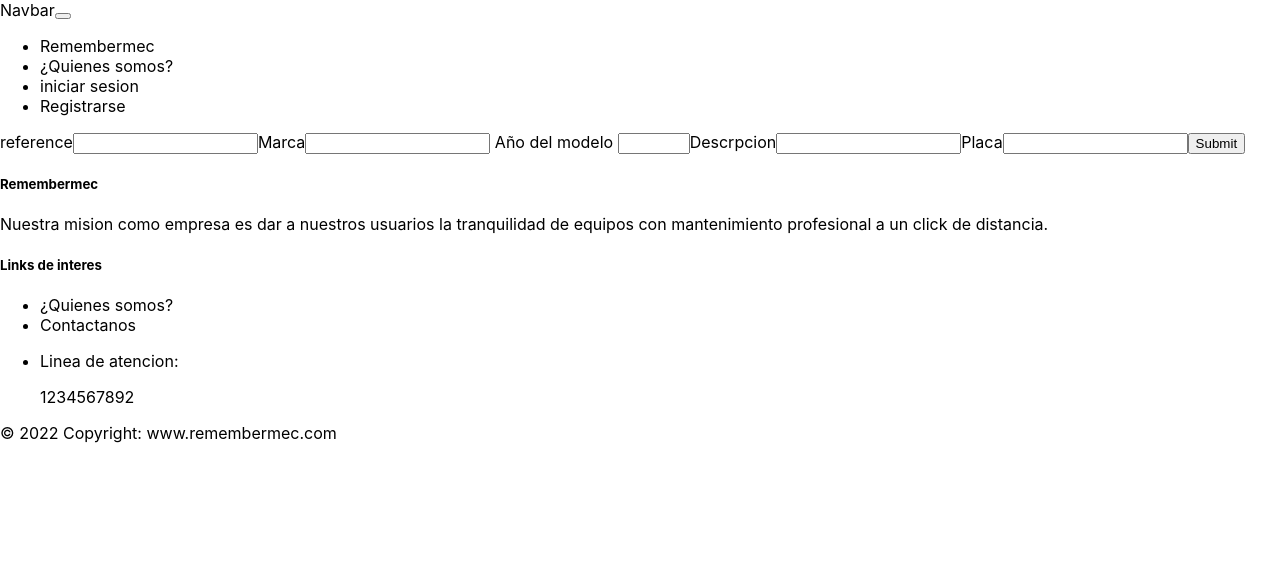
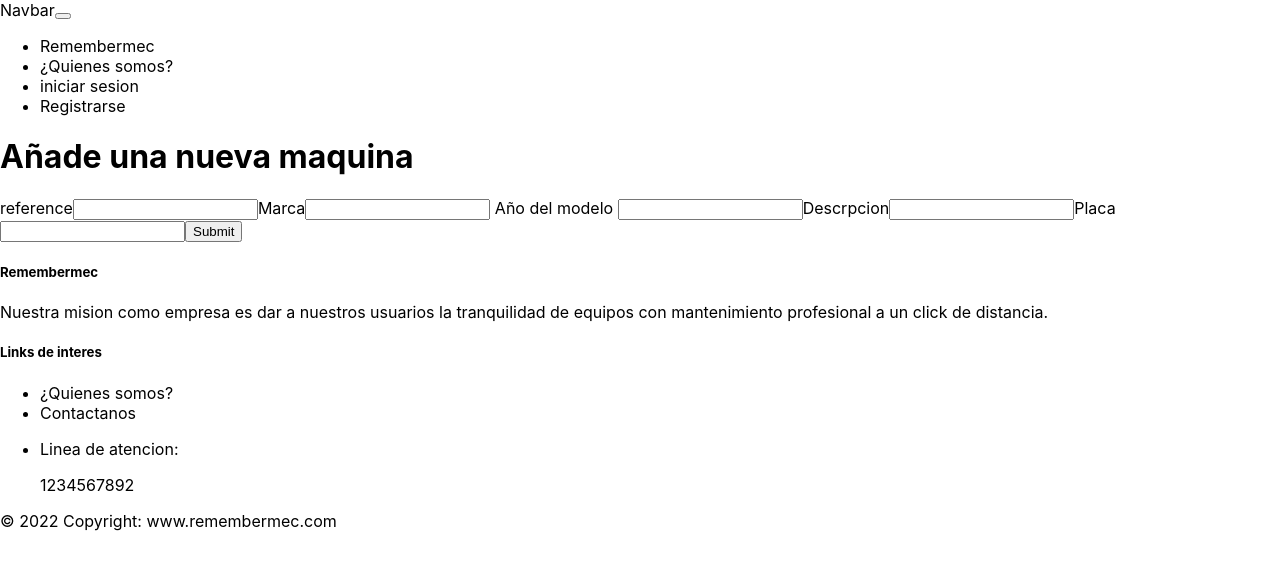
Before and after one commit to juanernestog/remembermec-app, a Next.js app: page /machine in a window 1280 px wide. Shown: the top 570 px of the page. Built offline with nearby package versions, Linux system fonts and the light colour scheme.

Commit message:
Added formic and implemented a form

```diff
--- a/pages/machine/index.js
+++ b/pages/machine/index.js
@@ -1,30 +1,104 @@
-import axios from 'axios';
+const axios = require('axios').default;
+import { Formik } from 'formik';
+import { Card, Row, Col } from 'react-bootstrap';
 
 export default function Machine() {
   const handleSubmit = (event) => {
     event.preventDefault();
     //aquí va el post
-    axios('/', 'post', { post: event }, functions.handleSubmit);
+    axios
+      .post('http://localhost:3000/api/machines', {
+        reference: event.reference,
+        lastName: 'Flintstone',
+      })
+      .then(function (response) {
+        console.log(response);
+      })
+      .catch(function (error) {
+        console.log(error);
+      });
   };
 
   return (
-    <form
-      onSubmit={handleSubmit}
-      action="http://localhost:3000/api/machines"
-      method="post"
+    <>
+      <div>
+        <h1>Añade una nueva maquina</h1>
+        <Formik
+          initialValues={{
+            reference: '',
+            brand: '',
+            model: '',
+            description: '',
+            numberPlate: '',
+          }}
+          onSubmit={(values, { setSubmitting }) => {
+            setTimeout(() => {
+              alert(JSON.stringify(values, null, 2));
+              setSubmitting(false);
+            }, 400);
+            console.log(JSON.stringify(values, null, 2));
+          }}
         >
+          {({
+            values,
+            errors,
+            touched,
+            handleChange,
+            handleBlur,
+            handleSubmit,
+            isSubmitting,
+            /* and other goodies */
+          }) => (
+            <form onSubmit={handleSubmit} className="flex">
               <title>Create new Machine</title>
               <label htmlFor="createMachine">reference</label>
-      <input type="text" name="reference" required />
+              <input
+                type="text"
+                name="reference"
+                onChange={handleChange}
+                onBlur={handleBlur}
+                value={values.email}
+              />
               <label htmlFor="">Marca</label>
-      <input type="text" name="brand" required />
+              <input
+                type="text"
+                name="brand"
+                onChange={handleChange}
+                onBlur={handleBlur}
+                value={values.email}
+              />
               <label htmlFor="name"> Año del modelo </label>
-      <input type="number" name="model" max="2100" min="1900" required />
+              <input
+                type="text"
+                name="model"
+                onChange={handleChange}
+                onBlur={handleBlur}
+                value={values.email}
+              />
               <label htmlFor="name">Descrpcion</label>
-      <input type="text-area" name="description" required />
+              <input
+                type="text-area"
+                name="description"
+                onChange={handleChange}
+                onBlur={handleBlur}
+                value={values.password}
+              />
               <label htmlFor="name">Placa</label>
-      <input type="text" name="numberPlate" required />
-      <button type="submit">Submit</button>
+              <input
+                type="text"
+                name="numberPlate"
+                onChange={handleChange}
+                onBlur={handleBlur}
+                value={values.password}
+              />
+              <button type="submit" disabled={isSubmitting}>
+                Submit
+              </button>
             </form>
+          )}
+        </Formik>
+      </div>
+      <style></style>
+    </>
   );
 }
```
Lines whose indentation alone changed are shown as unchanged.
